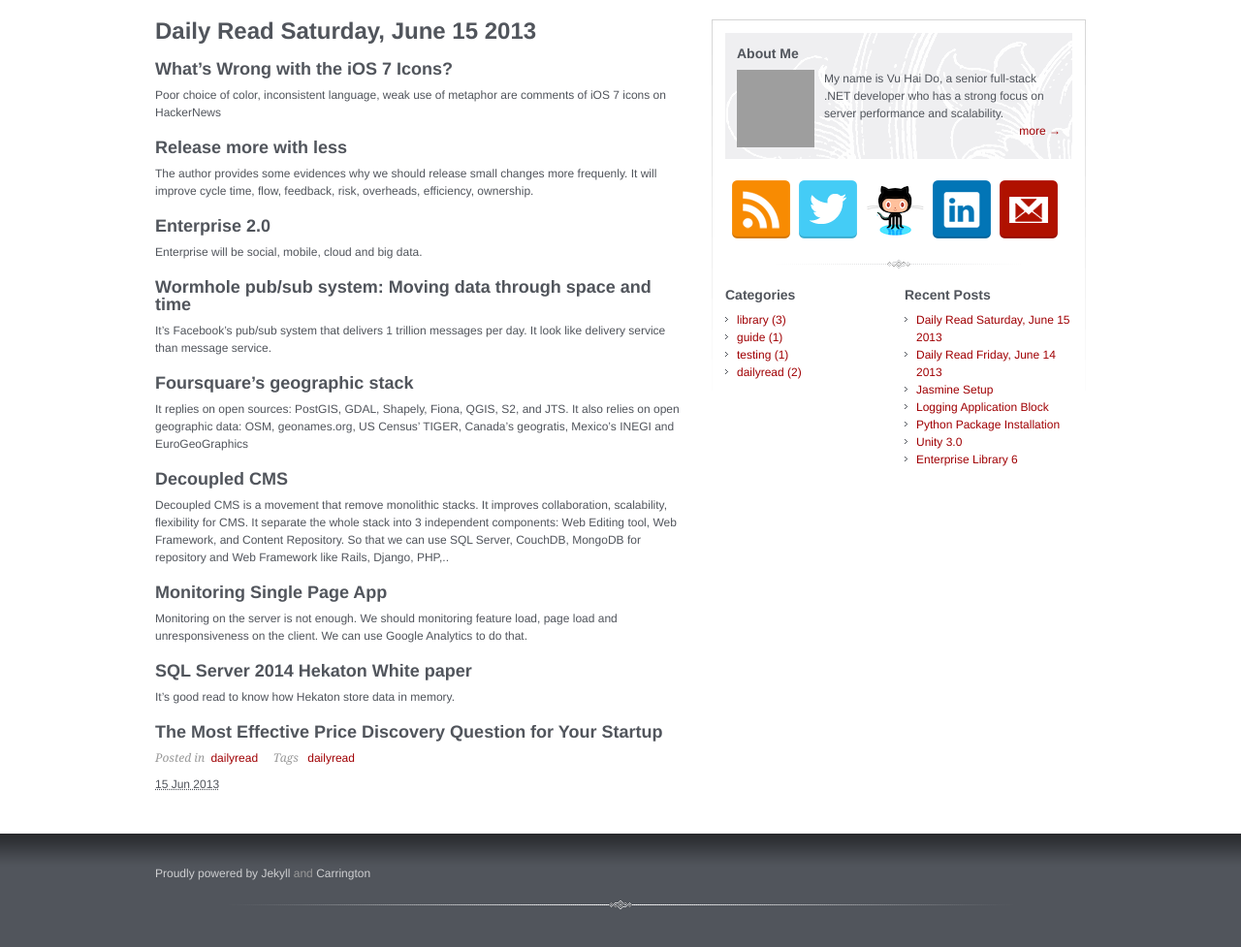
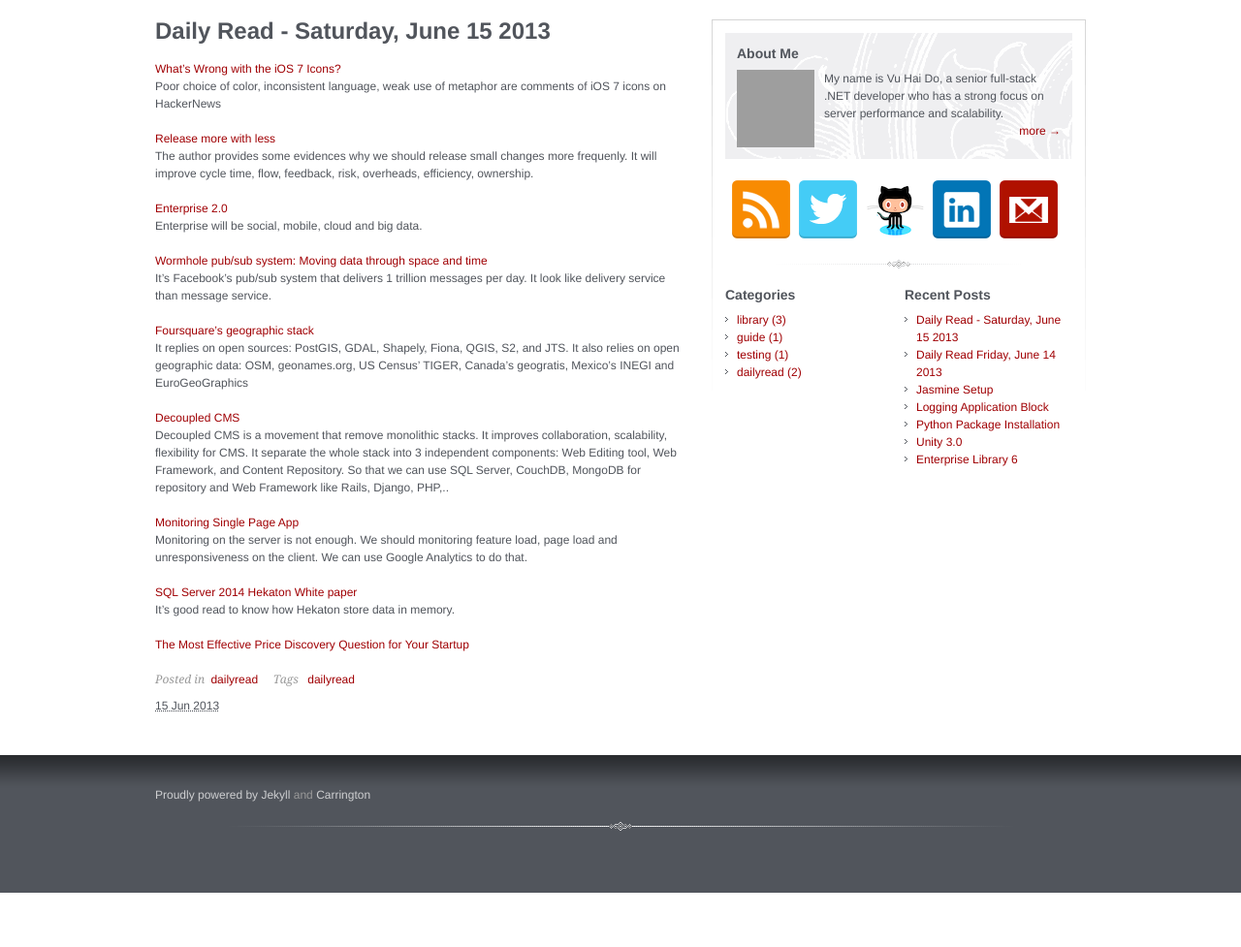
Before and after one commit to dohaivu/dohaivu.github.io, a Jekyll site: the page built from _posts/2013-06-15-dailyread.md, in a window 1280 px wide, cut to the strip 99-1101 px from the top of the page. Shown: the top 977 px of the strip at 97% size. Built offline with Jekyll 4.4.1, drawn with Linux system fonts in a browser that asks for light colours; nearby versions of some CDN libraries; Markdown is read by kramdown in place of the engine named in the settings; after the commit the page ends 1020 px from its top, so only the background shows below that; grey boxes are pictures that could not be loaded.

Commit message:
remove header in links

```diff
--- a/_posts/2013-06-15-dailyread.md
+++ b/_posts/2013-06-15-dailyread.md
@@ -1,36 +1,36 @@
 ---
 layout: post
-title: "Daily Read Saturday, June 15 2013"
+title: "Daily Read - Saturday, June 15 2013"
 description: ""
 categories: [dailyread]
 tags: [dailyread]
 published: true
 ---
-## [What's Wrong with the iOS 7 Icons?](https://news.ycombinator.com/item?id=5881746)
+[What's Wrong with the iOS 7 Icons?](https://news.ycombinator.com/item?id=5881746)
 Poor choice of color, inconsistent language, weak use of metaphor are comments of iOS 7 icons on HackerNews
 
 <!--break-->
 
-## [Release more with less](http://architects.dzone.com/articles/release-more-less)
+[Release more with less](http://architects.dzone.com/articles/release-more-less)
 The author provides some evidences why we should release small changes more frequenly. It will improve cycle time, flow, feedback, risk, overheads, efficiency, ownership.
 
-## [Enterprise 2.0](http://t.co/H1c1SbN9fm)
+[Enterprise 2.0](http://t.co/H1c1SbN9fm)
 Enterprise will be social, mobile, cloud and big data.
 
-## [Wormhole pub/sub system: Moving data through space and time](https://www.facebook.com/note.php?note_id=10151504075843920)
+[Wormhole pub/sub system: Moving data through space and time](https://www.facebook.com/note.php?note_id=10151504075843920)
 It's Facebook's pub/sub system that delivers 1 trillion messages per day. It look like delivery service than message service.
 
-## [Foursquare's geographic stack](http://engineering.foursquare.com/2013/06/11/quattroshapes-a-global-polygon-gazetteer-from-foursquare/)
+[Foursquare's geographic stack](http://engineering.foursquare.com/2013/06/11/quattroshapes-a-global-polygon-gazetteer-from-foursquare/)
 It replies on open sources: PostGIS, GDAL, Shapely, Fiona, QGIS, S2, and JTS. It also relies on open geographic data: OSM, geonames.org, US Census’ TIGER, Canada’s geogratis, Mexico’s INEGI and EuroGeoGraphics
 
-## [Decoupled CMS](http://decoupledcms.org/index.html)
+[Decoupled CMS](http://decoupledcms.org/index.html)
 Decoupled CMS is a movement that remove monolithic stacks. It improves collaboration, scalability, flexibility for CMS. It separate the whole stack into 3 independent components: Web Editing tool, Web Framework, and Content Repository. So that we can use SQL Server, CouchDB, MongoDB for repository and Web Framework like Rails, Django, PHP,..
 
-## [Monitoring Single Page App](http://caliper.io/blog/2013/Performance-Monitoring/)
+[Monitoring Single Page App](http://caliper.io/blog/2013/Performance-Monitoring/)
 Monitoring on the server is not enough. We should monitoring feature load, page load and unresponsiveness on the client. We can use Google Analytics to do that.
 
-## [SQL Server 2014 Hekaton White paper](http://download.microsoft.com/download/F/5/0/F5096A71-3C31-4E9F-864E-A6D097A64805/SQL_Server_Hekaton_CTP1_White_Paper.pdf)
+[SQL Server 2014 Hekaton White paper](http://download.microsoft.com/download/F/5/0/F5096A71-3C31-4E9F-864E-A6D097A64805/SQL_Server_Hekaton_CTP1_White_Paper.pdf)
 It's good read to know how Hekaton store data in memory.
 
 
-## [The Most Effective Price Discovery Question for Your Startup](http://tomtunguz.com/price-discovery)
+[The Most Effective Price Discovery Question for Your Startup](http://tomtunguz.com/price-discovery)
```
